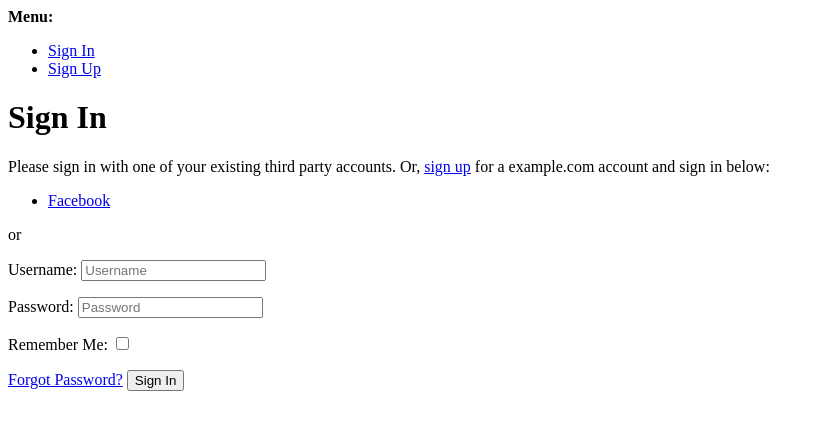
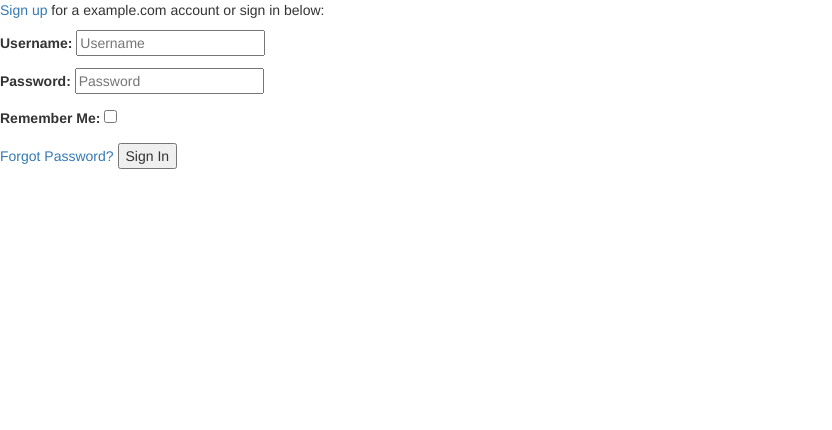
Before and after one commit to zcogley/project-backend, a Django app: page /accounts/login/ in a window 1280 px wide. Shown: the top 430 px of the page, without its empty margins (0-832 px from the left). Run offline with Django 3.2, Linux system fonts and the light colour scheme; some libraries are stand-ins or nearby versions.

Commit message:
styling log in

```diff
--- a/oggi/todo/templates/account/login.html
+++ b/oggi/todo/templates/account/login.html
@@ -1,28 +1,51 @@
-{% extends "account/base.html" %}
+<!DOCTYPE html>
+<html>
+<head>
+  <meta charset="utf-8"/>
+  <meta name=viewport content="width=device-width, initial-scale=1">
+
+  <!-- jQuery -->
+  <script src="https://code.jquery.com/jquery-2.2.3.js"></script>
+
+  <!-- Sortable -->
+  <script src="https://rubaxa.github.io/Sortable/Sortable.js"></script>
+
+  <!-- Latest compiled and minified Bootstrap CSS -->
+  <link rel="stylesheet" href="https://maxcdn.bootstrapcdn.com/bootstrap/3.3.7/css/bootstrap.min.css" integrity="sha384-BVYiiSIFeK1dGmJRAkycuHAHRg32OmUcww7on3RYdg4Va+PmSTsz/K68vbdEjh4u" crossorigin="anonymous">
+
+  <!-- our CSS -->
+  <link rel="stylesheet" href="/staticcss/styles.css">
+
+  <title>ToDay</title>
+</head>
 
 {% load i18n %}
 {% load account socialaccount %}
 
-{% block head_title %}{% trans "Sign In" %}{% endblock %}
+<!-- {% block head_title %}{% trans "Sign In" %}{% endblock %} -->
 
 {% block content %}
 
-<h1>{% trans "Sign In" %}</h1>
+<!-- <h1>{% trans "Sign In" %}</h1> -->
 
 {% get_providers as socialaccount_providers %}
 
 {% if socialaccount_providers %}
-<p>{% blocktrans with site.name as site_name %}Please sign in with one
-of your existing third party accounts. Or, <a href="{{ signup_url }}">sign up</a>
-for a {{ site_name }} account and sign in below:{% endblocktrans %}</p>
+<!-- <p>{% blocktrans with site.name as site_name %}Please sign in with one
+of your existing third party accounts. Or,  -->
+
+<a href="{{ signup_url }}">Sign up</a>
+for a {{ site_name }} account or sign in below:{% endblocktrans %}</p>
 
 <div class="socialaccount_ballot">
 
-  <ul class="socialaccount_providers">
+  <!-- <ul class="socialaccount_providers">
     {% include "socialaccount/snippets/provider_list.html" with process="login" %}
-  </ul>
+  </ul> -->
 
-  <div class="login-or">{% trans 'or' %}</div>
+  <div class="login-or">
+    <!-- {% trans 'or' %} -->
+  </div>
 
 </div>
 
```
Also changed, not shown: oggi/todo/static/css/styles.css (+6 -1 lines), oggi/todo/templates/todo/index.html (+8 -2 lines).
